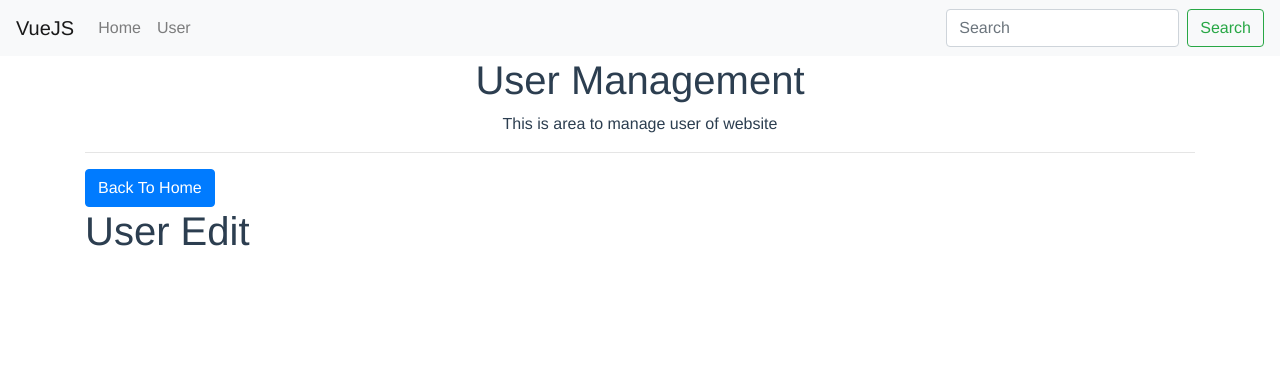
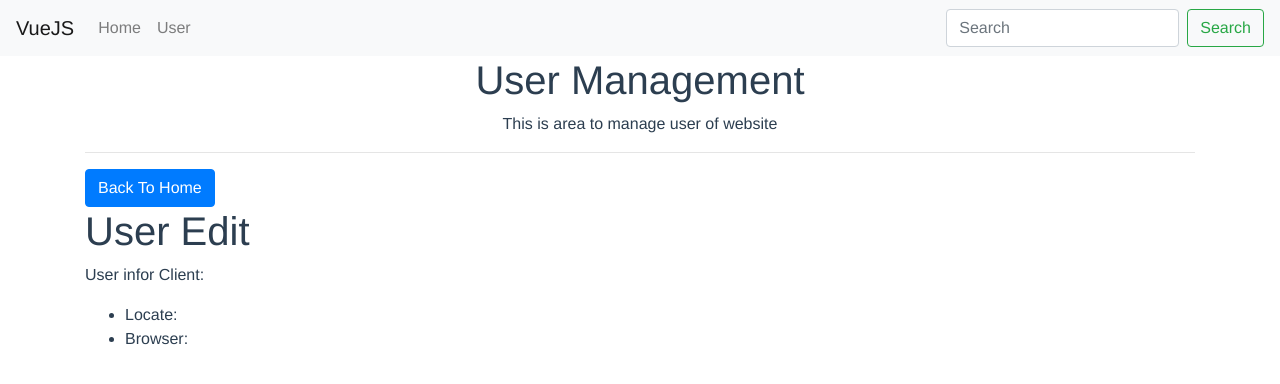
Before and after one commit to hoangchien97/learn-VueJS, a Vue app in the folder vue-router/: page /user/1/edit in a window 1280 px wide. Shown: the top 384 px of the page. Built offline with nearby package versions, Linux system fonts and the light colour scheme.

Commit message:
using param and query for routes linh hoat hon

```diff
--- a/vue-router/src/components/user/UserDetail.vue
+++ b/vue-router/src/components/user/UserDetail.vue
@@ -6,7 +6,7 @@
         <router-link
             tag="button"
             class="btn btn-warning"
-            :to="{name: 'userEdit', params: {id}}"
+            :to="{name: 'userEdit', params: {id}, query: {locate: 'vi', browser:'chorme'}}"
         >Edit user</router-link>
     </div>
 </template>
--- a/vue-router/src/components/user/UserEdit.vue
+++ b/vue-router/src/components/user/UserEdit.vue
@@ -1,5 +1,16 @@
 <template>
-  <h1>User Edit</h1>
+  <div>
+    <h1>User Edit</h1>
+    <p>User infor Client: </p>
+    <ul>
+      <li>
+        Locate: {{ $route.query.locate }}
+      </li>
+      <li>
+        Browser: {{ $route.query.browser }}
+      </li>
+    </ul>
+  </div>
 </template>
 
 <script>
```
